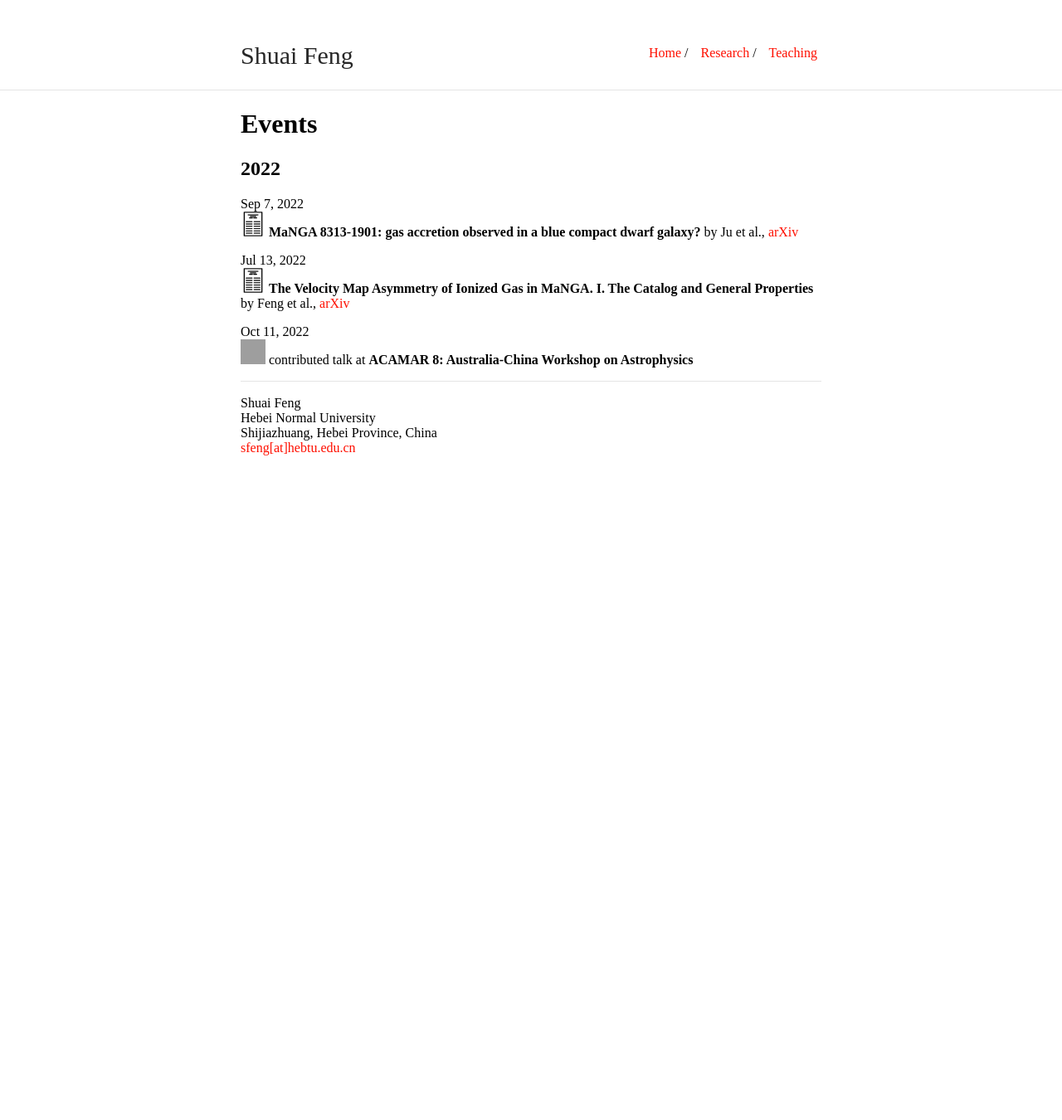
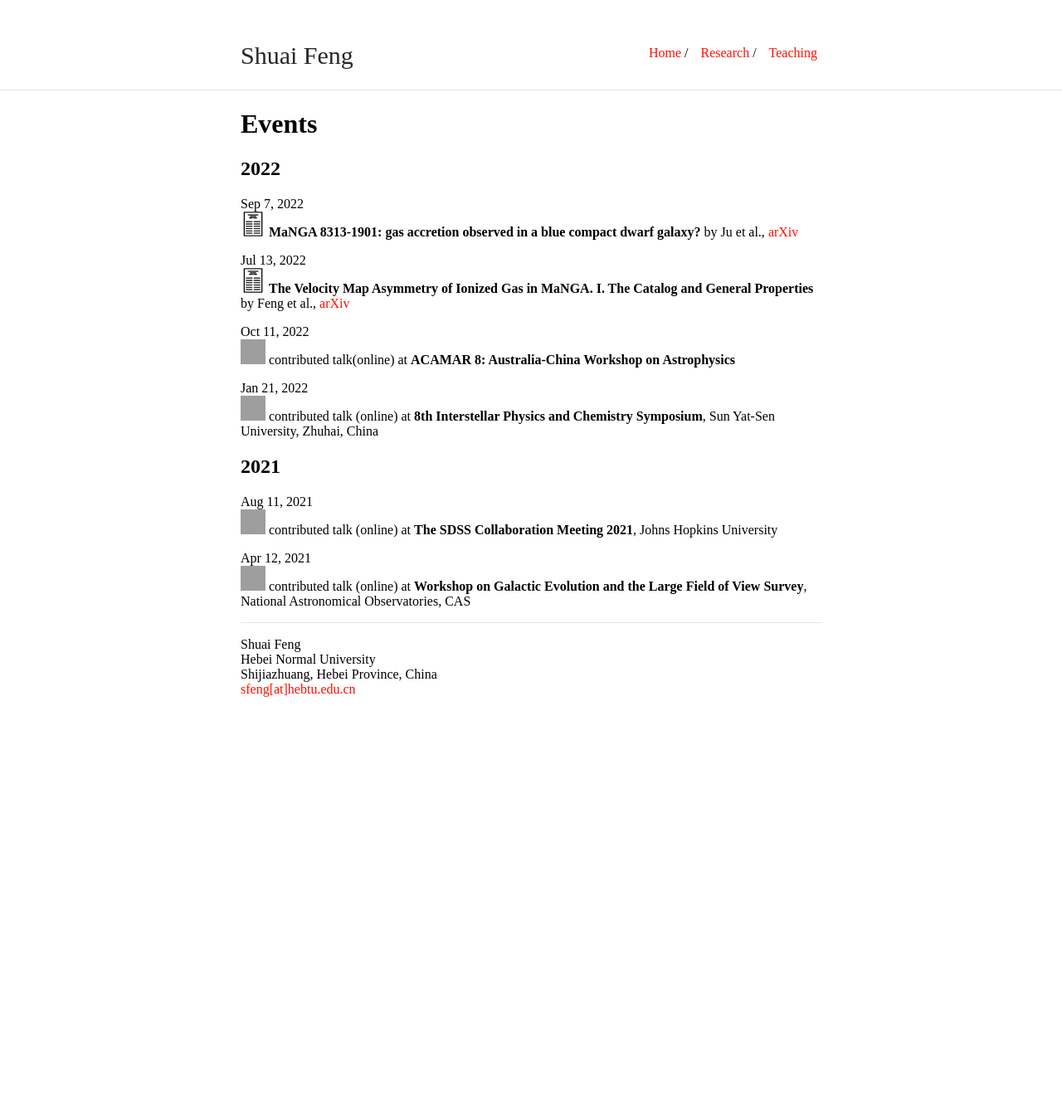
Before and after one commit to fengshuai0210/fengshuai0210.github.io, a Jekyll site: the page built from events.md, in a window 1280 px wide. Shown: the whole page at 83% size. Built offline with Jekyll 4.4.1, drawn with Linux system fonts in a browser that asks for light colours; our own code applies the rules of GitHub Pages for plain Markdown files; grey boxes are pictures that could not be loaded.

Commit message:
Update events.md

```diff
--- a/events.md
+++ b/events.md
@@ -13,4 +13,15 @@ Jul 13, 2022\
 <img src="/image/paper-icon.png" style="width:30px;height:30px;"> **The Velocity Map Asymmetry of Ionized Gas in MaNGA. I. The Catalog and General Properties** by Feng et al., [arXiv](https://arxiv.org/abs/2207.06050)
 
 Oct 11, 2022\
-<img src="/image/talk-icon.png" style="width:30px;height:30px;"> contributed talk at **ACAMAR 8: Australia-China Workshop on Astrophysics**
+<img src="/image/talk-icon.png" style="width:30px;height:30px;"> contributed talk(online) at **ACAMAR 8: Australia-China Workshop on Astrophysics**
+
+Jan 21, 2022\
+<img src="/image/talk-icon.png" style="width:30px;height:30px;"> contributed talk (online) at **8th Interstellar Physics and Chemistry Symposium**, Sun Yat-Sen University, Zhuhai, China
+
+## 2021
+
+Aug 11, 2021\
+<img src="/image/talk-icon.png" style="width:30px;height:30px;"> contributed talk (online) at **The SDSS Collaboration Meeting 2021**, Johns Hopkins University
+
+Apr 12, 2021\
+<img src="/image/talk-icon.png" style="width:30px;height:30px;"> contributed talk (online) at **Workshop on Galactic Evolution and the Large Field of View Survey**, National Astronomical Observatories, CAS
```
